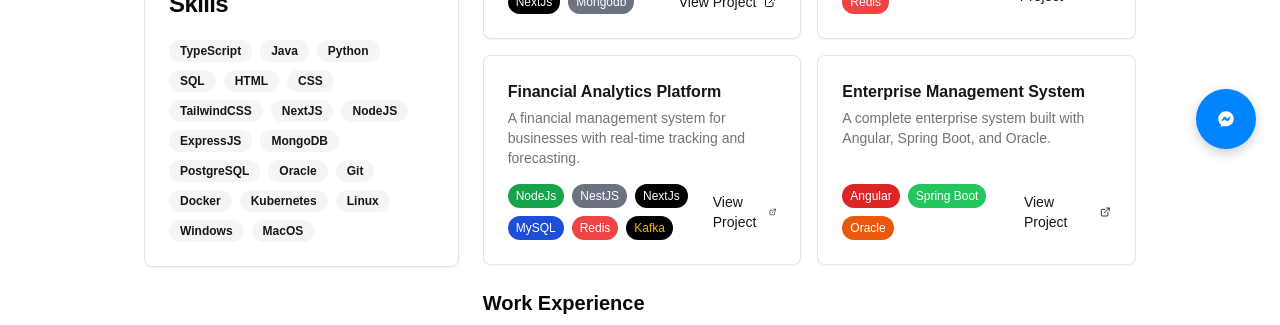
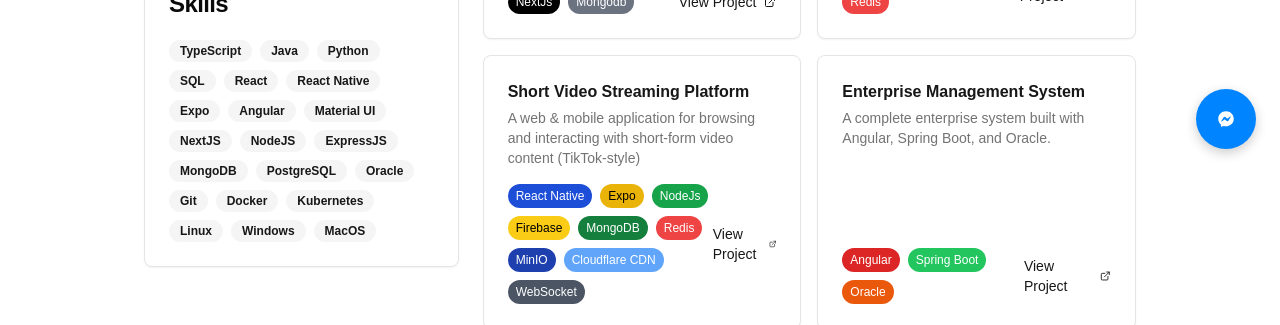
Before and after one commit to Sanglm2207/github-portfolio, a Next.js app: page / in a window 1280 px wide. Shown: the part 627-952 px from the top of the page. Built offline with nearby package versions, Linux system fonts and the light colour scheme.

Commit message:
feat(Projects, Skills): update project title and description; enhance skills list with additional technologies

```diff
--- a/src/components/Projects.tsx
+++ b/src/components/Projects.tsx
@@ -31,9 +31,9 @@ export const projects = [
         link: "https://trace-code.kaidev99.com",
     },
     {
-        title: "Financial Analytics Platform",
-        description: "A financial management system for businesses with real-time tracking and forecasting.",
-        techs: ["NodeJs", "NestJS", "NextJs", "MySQL", "Redis", "Kafka"],
+        title: "Short Video Streaming Platform",
+        description: "A web & mobile application for browsing and interacting with short-form video content (TikTok-style)",
+        techs: ["React Native", "Expo", "NodeJs", "Firebase", "MongoDB", "Redis", "MinIO", "Cloudflare CDN", 'WebSocket'],
         link: "#",
     },
     {
@@ -56,6 +56,34 @@ const techColors: Record<string, string> = {
     "Kafka": "bg-black text-yellow-500",
     "Oracle": "bg-orange-600 text-white",
     "Material UI": "bg-indigo-500 text-white",
+    "React Native": "bg-blue-700 text-white",
+    "Expo": "bg-yellow-500 text-black",
+    "MongoDB": "bg-green-700 text-white",
+    "Firebase": "bg-yellow-400 text-black",
+    "MinIO": "bg-blue-800 text-white",
+    "Cloudflare CDN": "bg-blue-400 text-white",
+    "WebSocket": "bg-gray-600 text-white",
+    "TypeScript": "bg-blue-600 text-white",
+    "Python": "bg-blue-300 text-black",
+    "SQL": "bg-purple-600 text-white",
+    "Git": "bg-orange-500 text-white",
+    "Docker": "bg-blue-400 text-white",
+    "Kubernetes": "bg-blue-600 text-white",
+    "Linux": "bg-gray-800 text-white",
+    "Windows": "bg-blue-900 text-white",
+    "MacOS": "bg-gray-300 text-black",
+    "PostgreSQL": "bg-blue-800 text-white",
+
+    "WebRTC": "bg-green-500 text-white",
+    "GraphQL": "bg-purple-600 text-white",
+    "Tailwind CSS": "bg-teal-500 text-white",
+    "Bootstrap": "bg-purple-500 text-white",
+    "Material Design": "bg-blue-500 text-white",
+    "Sass": "bg-pink-500 text-white",
+    "CSS": "bg-blue-300 text-black",
+    "HTML": "bg-orange-300 text-black",
+    "PHP": "bg-purple-700 text-white",
+    "Ruby": "bg-red-700 text-white",
 };
 
 export const Projects = () => {
--- a/src/components/Skills.tsx
+++ b/src/components/Skills.tsx
@@ -6,7 +6,8 @@ import {
     CardTitle,
 } from "@/components/ui/card";
 
-const skills = ["TypeScript", "Java", "Python", "SQL", "HTML", "CSS", "TailwindCSS", "NextJS", "NodeJS", "ExpressJS", "MongoDB", "PostgreSQL","Oracle", "Git", "Docker", "Kubernetes", "Linux", "Windows", "MacOS"]
+const skills = [
+    "TypeScript", "Java", "Python", "SQL", "React", "React Native", "Expo", "Angular", "Material UI", "NextJS", "NodeJS", "ExpressJS", "MongoDB", "PostgreSQL", "Oracle", "Git", "Docker", "Kubernetes", "Linux", "Windows", "MacOS"]
 
 export const Skills = () => {
     return (
```
Also changed, not shown: 1 other file (tests, documents, lock files or other folders).
